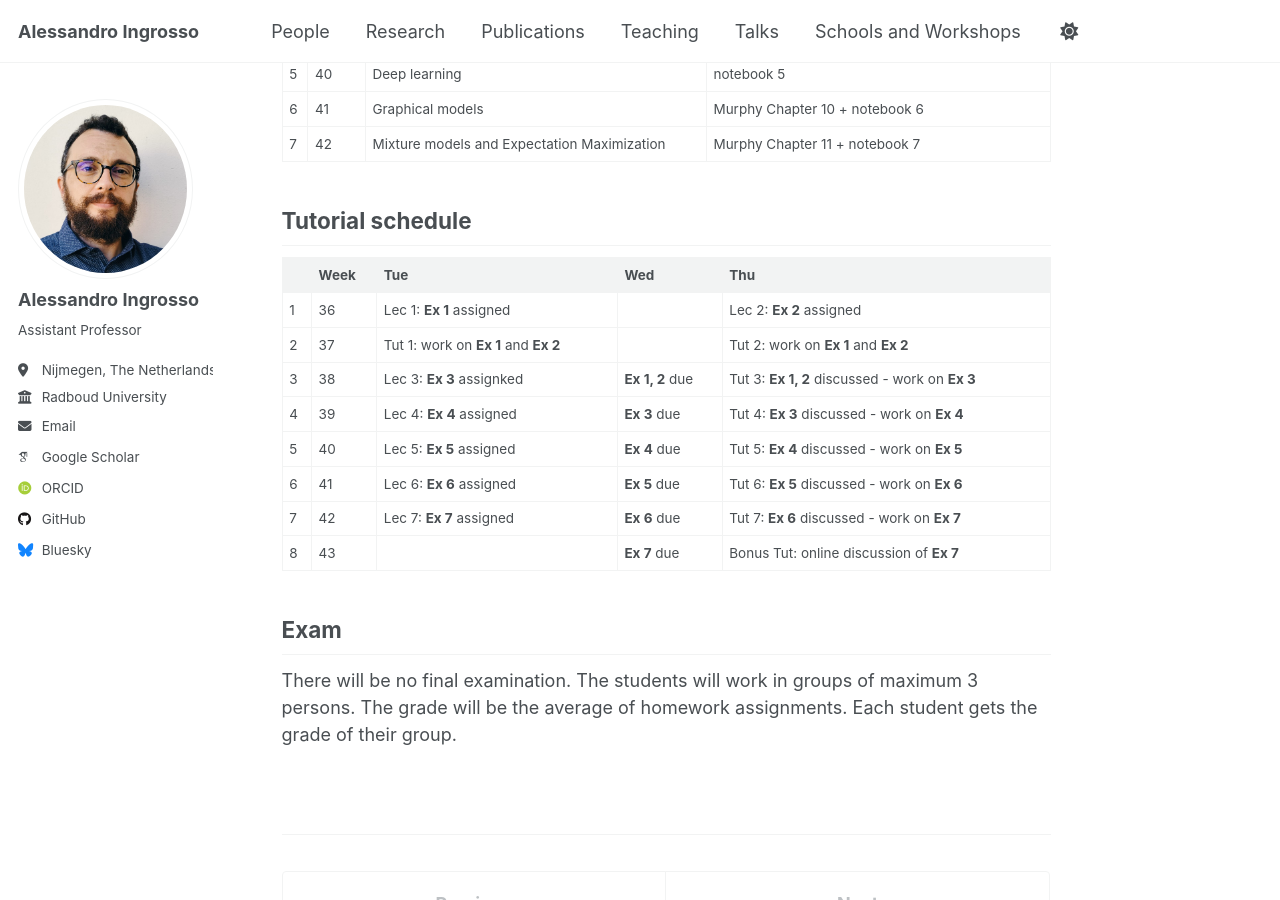
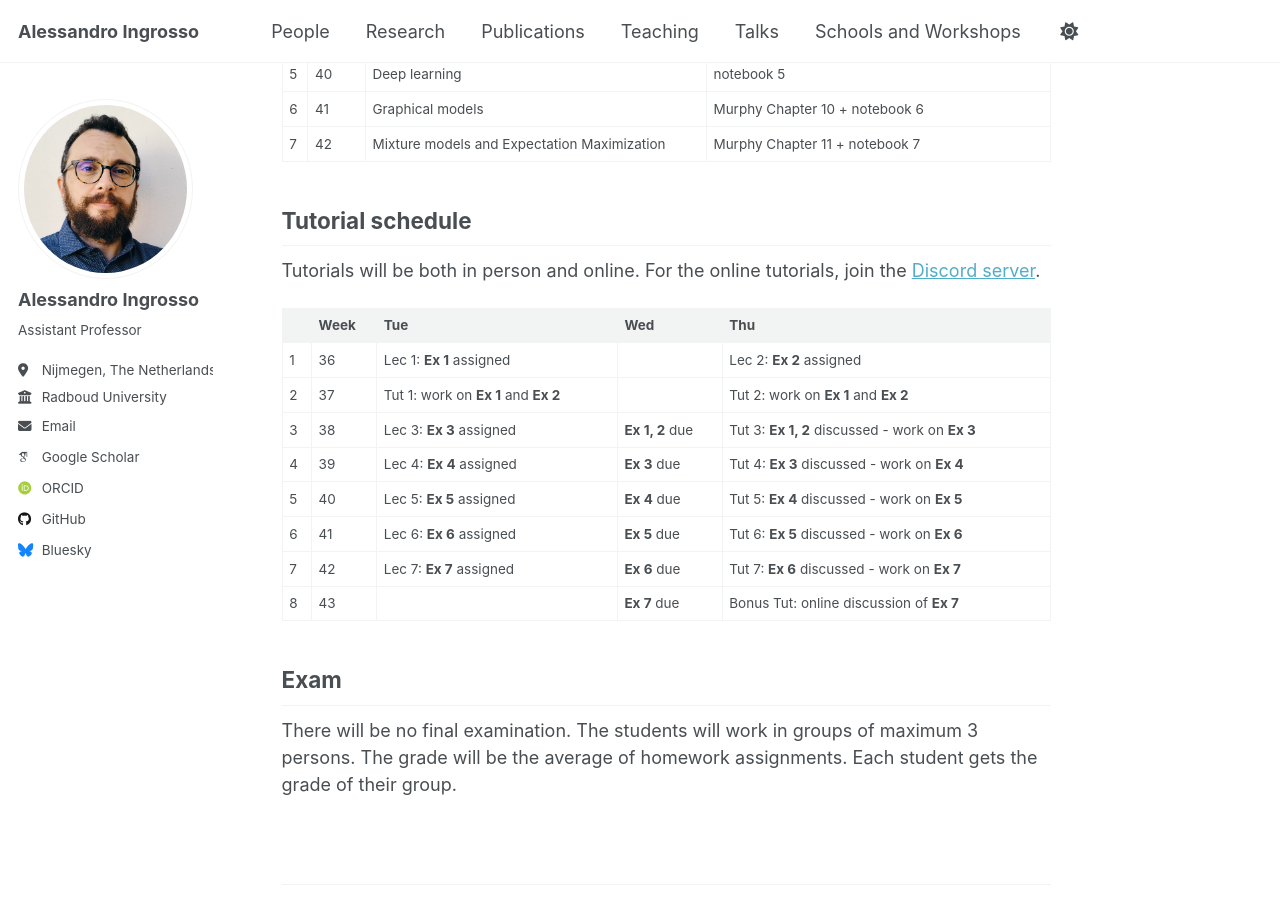
Before and after one commit to aleingrosso/aleingrosso.github.io, a Jekyll site: the page built from _teaching/2025-cds-ml.md, in a window 1280 px wide and 900 px high, scrolled down 1210 px. Built offline with Jekyll 4.4.1, drawn with Linux system fonts in a browser that asks for light colours; some web fonts are replaced; a script that is not in the unit is left out.

Commit message:
fix small typo in cds + add discord link

```diff
--- a/_teaching/2025-cds-ml.md
+++ b/_teaching/2025-cds-ml.md
@@ -44,12 +44,13 @@ Each lecture comes with an interactive jupyter notebook. Find the notebooks at t
 
 ## Tutorial schedule
 
+Tutorials will be both in person and online. For the online tutorials, join the [Discord server](https://discord.gg/K3vpESmN3S).
 
 | | Week | Tue | Wed | Thu |
 | :--- | :--- | :--- | :--- | :--- |
 | 1 | 36 | Lec 1: **Ex 1** assigned | | Lec 2: **Ex 2** assigned |
 | 2 | 37 | Tut 1: work on **Ex 1** and **Ex 2** |  | Tut 2: work on **Ex 1** and **Ex 2** |
-| 3 | 38 | Lec 3: **Ex 3** assignked | **Ex 1, 2** due | Tut 3: **Ex 1, 2** discussed - work on **Ex 3** |
+| 3 | 38 | Lec 3: **Ex 3** assigned | **Ex 1, 2** due | Tut 3: **Ex 1, 2** discussed - work on **Ex 3** |
 | 4 | 39 | Lec 4: **Ex 4** assigned | **Ex 3** due | Tut 4: **Ex 3** discussed - work on **Ex 4** |
 | 5 | 40 | Lec 5: **Ex 5** assigned | **Ex 4** due | Tut 5: **Ex 4** discussed - work on **Ex 5** |
 | 6 | 41 | Lec 6: **Ex 6** assigned | **Ex 5** due | Tut 6: **Ex 5** discussed - work on **Ex 6** |
```
